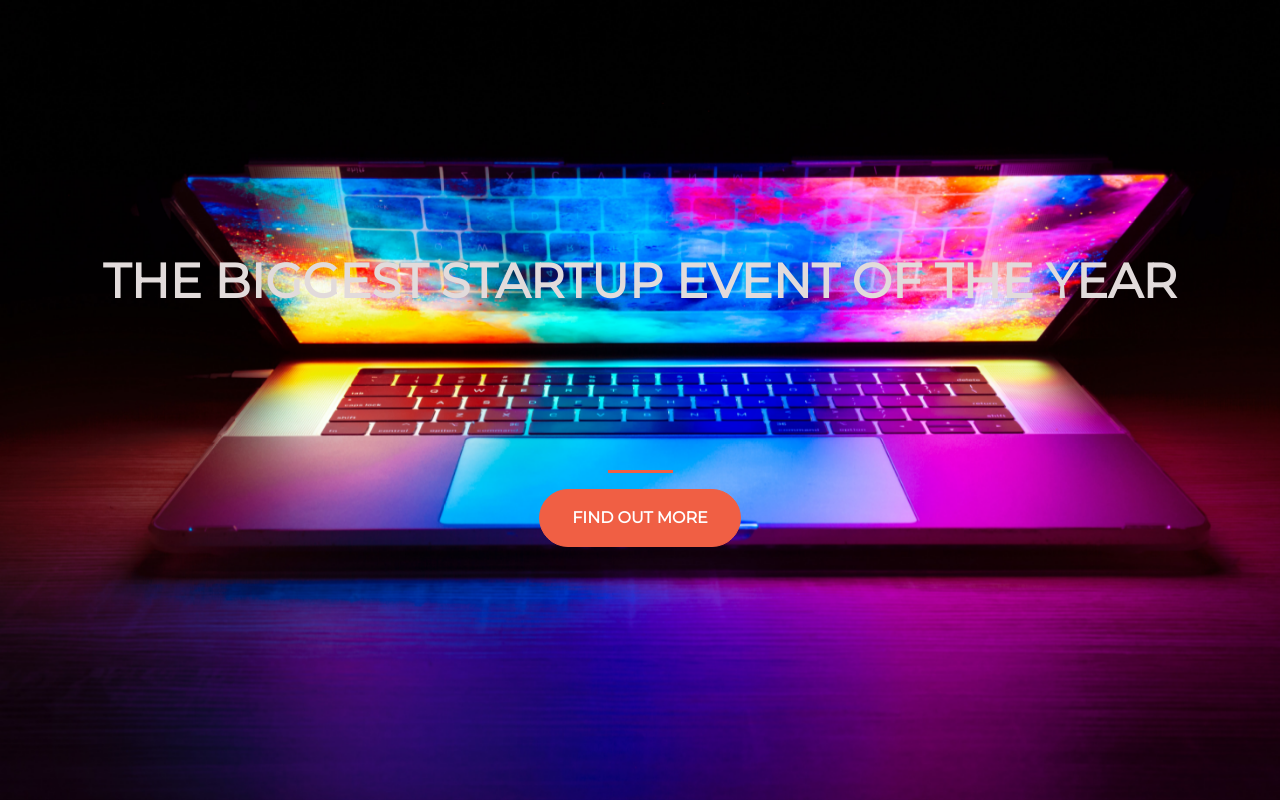
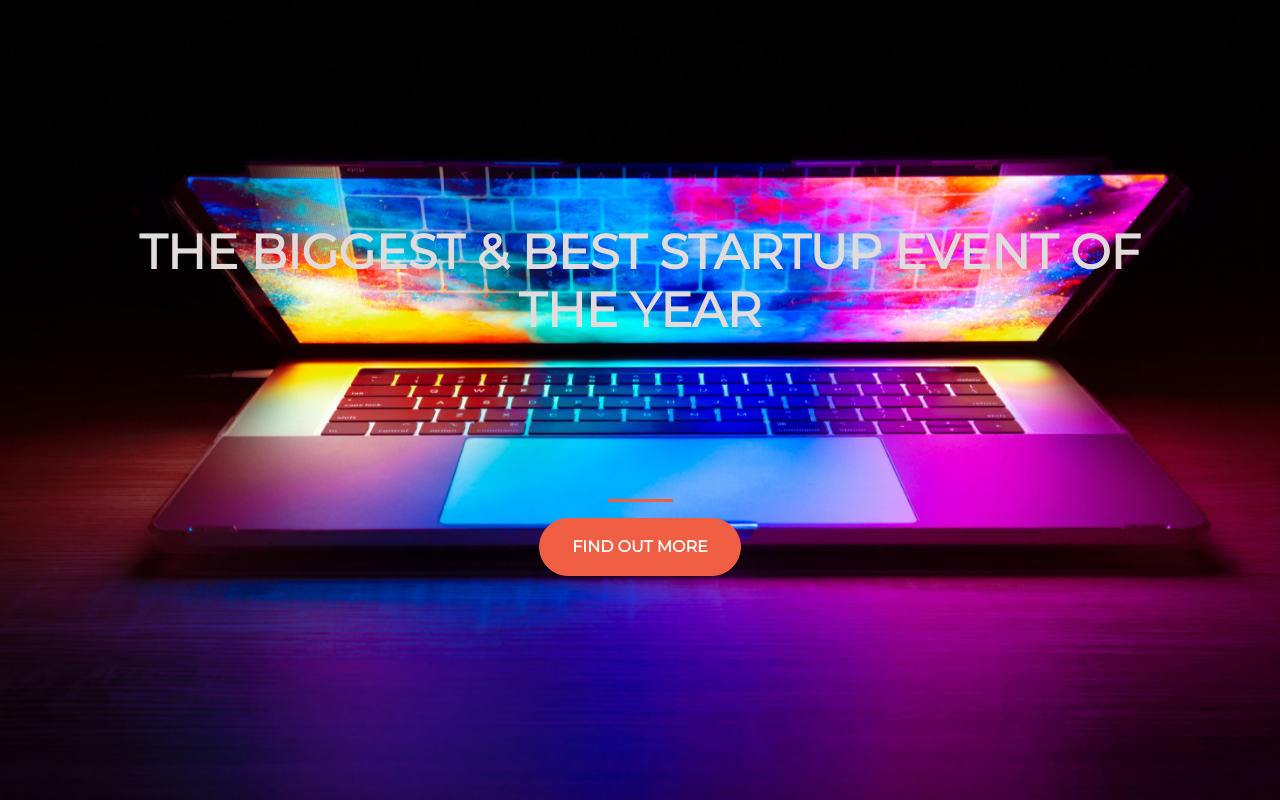
Before and after one commit to leviyorbach2/touro_oaw, a plain HTML site: page index.html in a window 1280 px wide. Drawn offline with nearby package versions, Linux system fonts and the light colour scheme.

Commit message:
added best

```diff
--- a/index.html
+++ b/index.html
@@ -20,7 +20,7 @@
     <div class="container d-flex align-items-center h-100">
       <div class="row">
       <header class="text-center col-12">
-        <h1 class="text-uppercase"> <strong>The Biggest Startup Event of the year</strong></h1>
+        <h1 class="text-uppercase"> <strong>The Biggest & Best Startup Event of the year</strong></h1>
       </header>
       <div class="buffer col-12"></div>
       <section class="text-center col-12">
```
